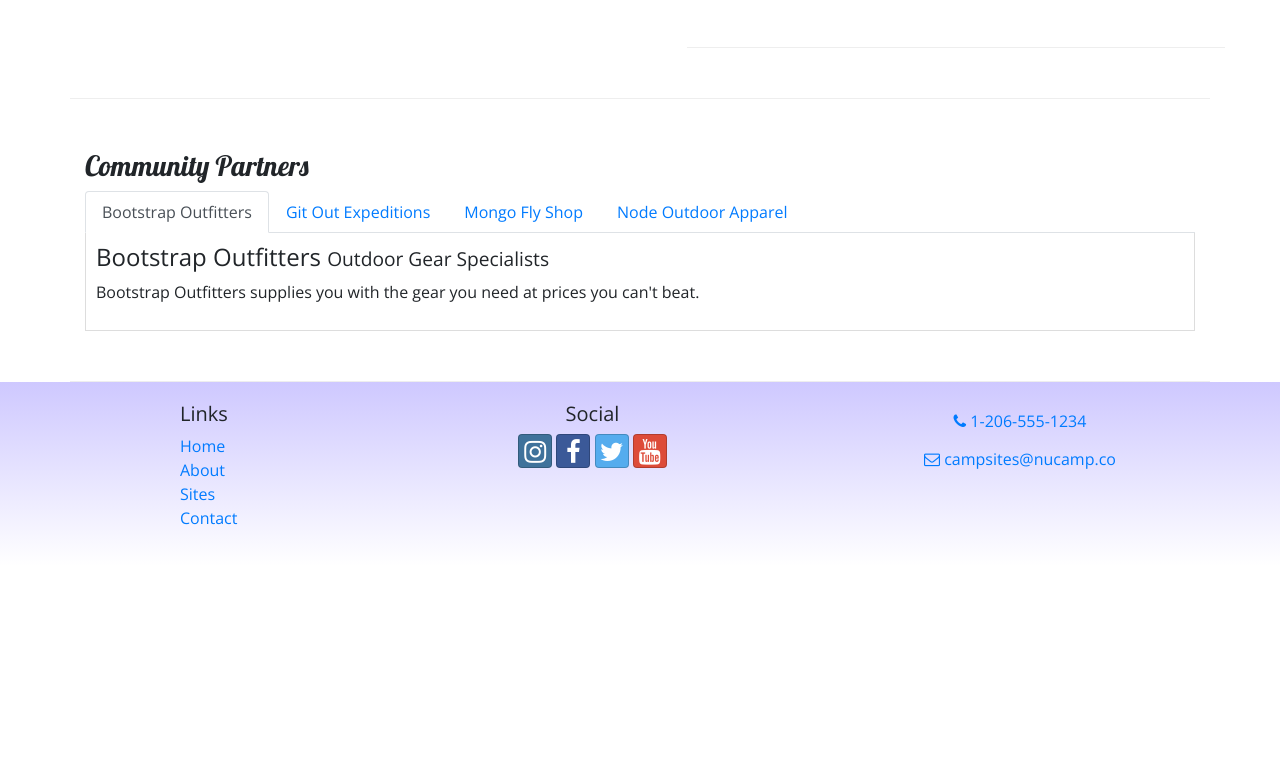
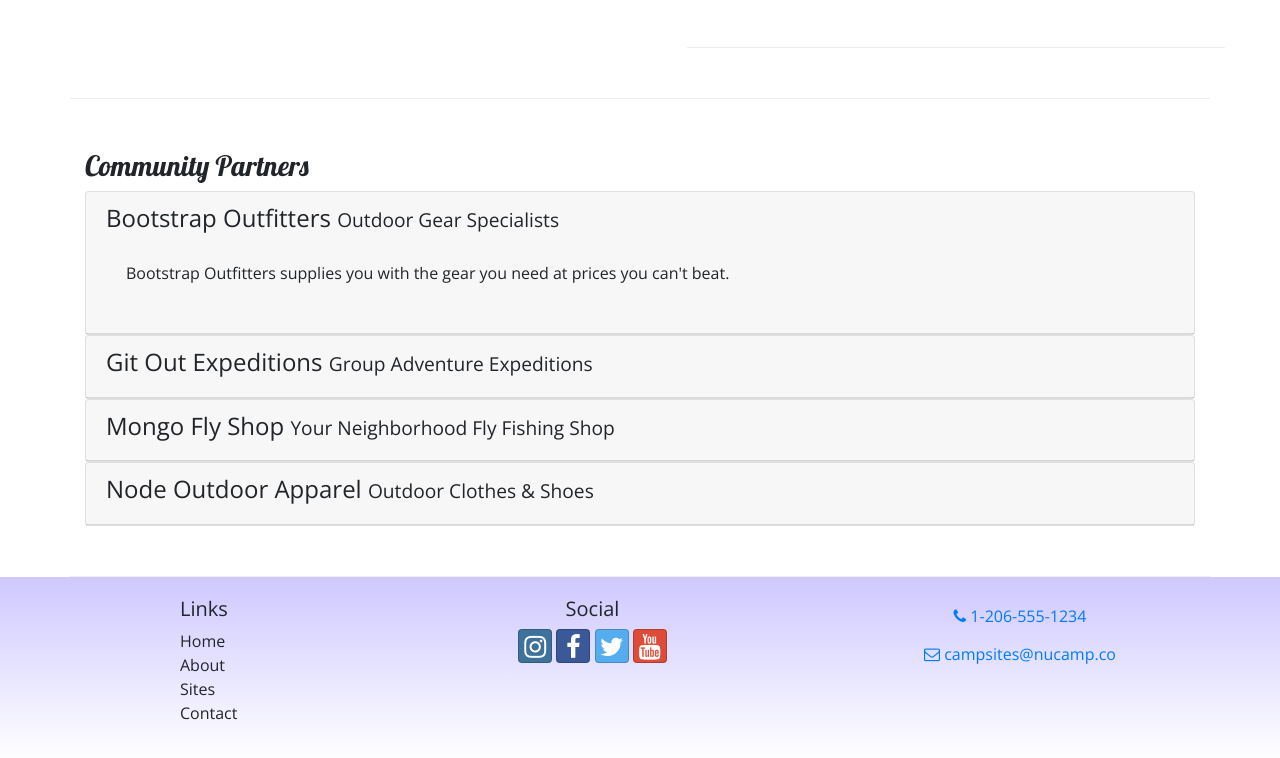
Before and after one commit to parkerfromcal/nucampsite, a website: page aboutus.html in a window 1280 px wide. Shown: the part 1082-1840 px from the top of the page. Before the commit the page ends 1648 px from the top, so only its background shows below. Drawn offline with nearby package versions, Linux system fonts and the light colour scheme.

Commit message:
accordions

```diff
--- a/aboutus.html
+++ b/aboutus.html
@@ -142,32 +142,63 @@
         <div class="row row-content">
             <div class="col-12">
                 <h3>Community Partners</h3>
-                <ul class="nav nav-tabs">
-                    <li class="nav-item"><a class="nav-link active" href="#bootstrap" role="tab"
-                            data-toggle="tab">Bootstrap Outfitters</a></li>
-                    <li class="nav-item"><a class="nav-link" href="#git" role="tab" data-toggle="tab">Git Out
-                            Expeditions</a></li>
-                    <li class="nav-item"><a class="nav-link" href="#mongo" role="tab" data-toggle="tab">Mongo Fly
-                            Shop</a></li>
-                    <li class="nav-item"><a class="nav-link" href="#node" role="tab" data-toggle="tab">Node Outdoor
-                            Apparel</a></li>
-                </ul>
-                <div class="tab-content">
-                    <div role="tabpanel" class="tab-pane fade show active" id="bootstrap">
-                        <h4>Bootstrap Outfitters <small>Outdoor Gear Specialists</small></h4>
-                        <p class="d-none d-sm-block">Bootstrap Outfitters supplies you with the gear you need at prices you can't beat.</p>
+                <div id="accordion">
+                    <div class="card">
+                        <div role="tab" class="card-header">
+                            <h4>
+                                <a data-toggle="collapse" data-target="#bootstrap">Bootstrap Outfitters <small>Outdoor
+                                        Gear Specialists</small>
+                                </a>
+                            </h4>
+                            <div class="collapse show" id="bootstrap" data-parent="#accordion">
+                                <div class="card-body">
+                                    <p class="d-none d-sm-block">Bootstrap Outfitters supplies you with the gear you
+                                        need at prices you can't beat.</p>
+                                </div>
+                            </div>
+                        </div>
                     </div>
-                    <div role="tabpanel" class="tab-pane fade" id="git">
-                        <h4>Git Out Expeditions <small>Group Adventure Expeditions</small></h4>
-                        <p class="d-none d-sm-block">Join Git Out Expeditions to explore new horizons with a group of other adventurers!</p>
+                    <div class="card">
+                        <div role="tab" class="card-header">
+                            <h4>
+                                <a class="collapsed" data-toggle="collapse" data-target="#git">
+                                    Git Out Expeditions <small>Group Adventure Expeditions</small>
+                                </a>
+                            </h4>
+                            <div class="collapse" id="git" data-parent="#accordion">
+                                <div class="card-body">
+                                    <p class="d-none d-sm-block">Join Git Out Expeditions to explore new horizons with a group of other adventurers!</p>
+                               </div>
+                            </div>
+                        </div>
                     </div>
-                    <div role="tabpanel" class="tab-pane fade" id="mongo">
-                        <h4>Mongo Fly Shop <small>Your Neighborhood Fly Fishing Shop.</small></h4>
-                        <p class="d-none d-sm-block">Need a new fishing pole, a tacklebox, or flies of all kinds? Stop by Mongo Fly Shop.</p>
+                    <div class="card">
+                        <div role="tab" class="card-header">
+                            <h4>
+                                <a class="collapsed" data-toggle="collapse" data-target="#mongo">
+                                    Mongo Fly Shop <small>Your Neighborhood Fly Fishing Shop</small>
+                                </a>
+                            </h4>
+                            <div class="collapse" id="mongo" data-parent="#accordion">
+                                <div class="card-body">
+                                    <p class="d-none d-sm-block">Need a new fishing pole, a tacklebox, or flies of all kinds? Stop by Mongo Fly Shop.</p>
+                                </div>
+                            </div>
+                        </div>
                     </div>
-                    <div role="tabpanel" class="tab-pane fade" id="node">
-                        <h4>Node Outdoor Apparel <small>Outdoor Clothes & Shoes</small></h4>
-                        <p class="d-none d-sm-block">From polar fleeces to swimsuits, hiking boots to waders, a visit to Node will be sure to get you covered.</p>
+                    <div class="card">
+                        <div role="tab" class="card-header">
+                            <h4>
+                                <a class="collapsed" data-toggle="collapse" data-target="#node">
+                                    Node Outdoor Apparel <small>Outdoor Clothes & Shoes</small>
+                                </a>
+                            </h4>
+                            <div class="collapse" id="node" data-parent="#accordion">
+                                <div class="card-body">
+                                    <p class="d-none d-sm-block">From polar fleeces to swimsuits, hiking boots to waders, a visit to Node will be sure to get you covered.</p>
+                                </div>
+                            </div>
+                        </div>
                     </div>
                 </div>
             </div>
--- a/css/styles.css
+++ b/css/styles.css
@@ -41,3 +41,8 @@ header h2 {
     border-top: none;
     padding: 10px;
 }
+
+a, a:hover {
+    color: inherit;
+    text-decoration: none;
+  }
```
